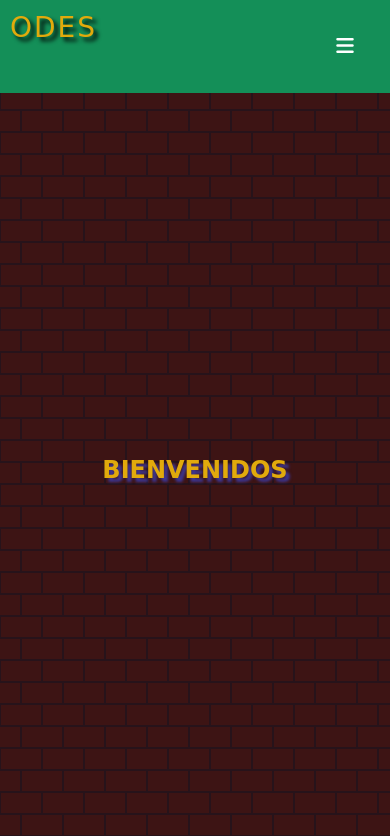
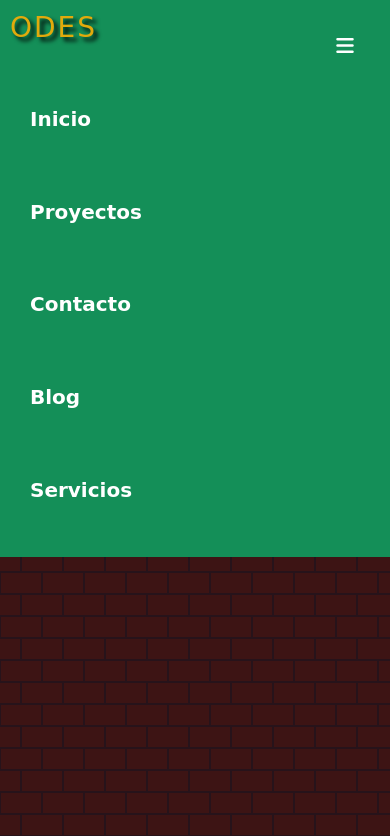
Before and after one commit to omararch48/WebOmar, a plain HTML site: page index.html in a window 390 px wide. Both pictures are taken after a click on the element 345 px from the left and 46 px from the top of the page. Shown: the top 836 px of the page. Drawn offline with Linux system fonts and the light colour scheme; a web font is replaced by a local one.

Commit message:
Navbar fix

```diff
--- a/assets/css/styles.css
+++ b/assets/css/styles.css
@@ -183,7 +183,6 @@ body {
     padding:         0 0 0 4rem;
     letter-spacing:  0.2rem;
     text-shadow:     0.4rem 0.4rem 0.4rem var(--main-black);
-    background-color: red;
 }
 
 
@@ -246,7 +245,18 @@ body {
         color:         var(--main-yellow);
     }
 
-    .mobile ul {
+    .mobile-ul {
+        align-items:      left;
+        background-color: var(--main-green);
+        display:          flex;
+        flex-direction:   column;
+        justify-content:  center;
+        position:         absolute;
+        top:              11vh;
+        width:            100%;
+    }
+
+    .mobile-none-ul {
         align-items:      left;
         background-color: var(--main-green);
         display:          none;
@@ -296,7 +306,6 @@ body {
         padding:         0 0 0 2rem;
         letter-spacing:  0.2rem;
         text-shadow:     0.4rem 0.4rem 0.4rem var(--main-black);
-        background-color: blue;
     }
 }
 
@@ -1254,7 +1263,6 @@ body {
     width: 100%;
 }
 
-
 /* Text */
 
 .text-center {
--- a/assets/js/app-navbar-main.js
+++ b/assets/js/app-navbar-main.js
@@ -1,13 +1,16 @@
 // Elements
 const menuIcon = document.querySelector('.menu-logo-mobile');
-const mobileMenu = document.querySelector('.mobile ul');
+let mobileMenu = document.querySelector('.mobile-none-ul');
 const main = document.querySelector('main');
 const footer = document.querySelector('footer');
 const elementVector = [main, footer,];
+
+
 // Put none display
 const putNone = () => {
-    if (mobileMenu.style.display !== 'none') {
-        mobileMenu.style.display = 'none'
+    if (mobileMenu.classList.contains('mobile-ul')) {
+        mobileMenu.classList.toggle('mobile-ul');
+        mobileMenu.classList.toggle('mobile-none-ul');
     }
 };
 
@@ -26,9 +29,6 @@ elementVector.forEach(element => {
 
 
 menuIcon.addEventListener('click', () => {
-    if (mobileMenu.style.display !== 'none') {
-        mobileMenu.style.display = 'none'
-    } else {
-        mobileMenu.style.display = 'flex';
-    }
+    mobileMenu.classList.toggle('mobile-ul');
+    mobileMenu.classList.toggle('mobile-none-ul');
 });
--- a/index.html
+++ b/index.html
@@ -33,7 +33,7 @@
                     </div>
 
                 </div>
-                <ul class="clear-list">
+                <ul class="clear-list mobile-none-ul">
                     <li>
                         <a
                             class="clear-link display-block" href="index.html"
```
Also changed, not shown: contact.html (+1 -1 lines), projects.html (+1 -1 lines).
